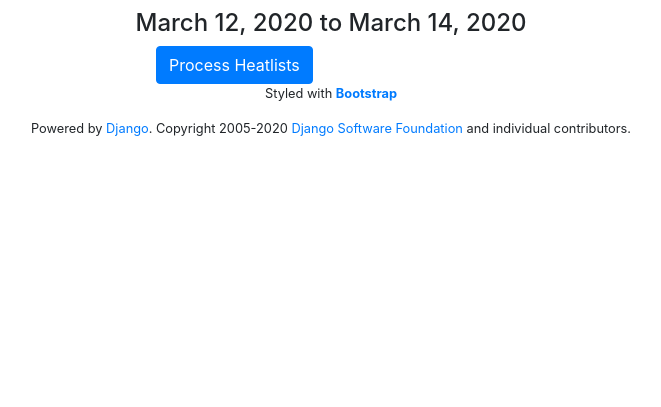
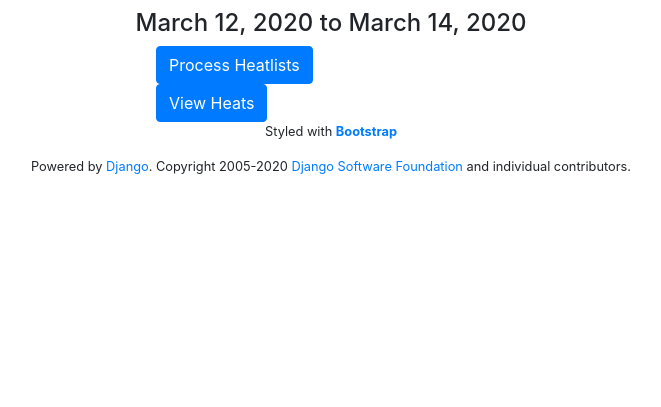
Before and after one commit to dlanghorne0428/dancesport-tracker-project, a Django app: template comps/templates/comps/detail.html in a window 1280 px wide. Shown: the part 393-800 px from the top of the page, without its empty margins (309-970 px from the left). Run offline with Django 3.2, Linux system fonts and the light colour scheme; the template is opened without the code that fills it: values that come from a table or form of the project are taken from there, others are empty; data comes from the database, SQL or seed files in the repository; parts of the project's set-up code (start-up, migrations or seed data) failed here and were passed over; some libraries are stand-ins or nearby versions.

Commit message:
Add view heats button

```diff
--- a/comps/templates/comps/detail.html
+++ b/comps/templates/comps/detail.html
@@ -25,6 +25,9 @@
       <form method="GET" action="{% url 'comps:process_heatlists' comp.pk %}">
         <button type="submit" class="btn btn-primary btn-rounded">Process Heatlists</button>
       </form>
+      <form method="GET" action="{% url 'comps:view_heats' comp.pk %}">
+        <button type="submit" class="btn btn-primary btn-rounded">View Heats</button>
+      </form>
     {% endif %}
   </div>
 </div>
```
